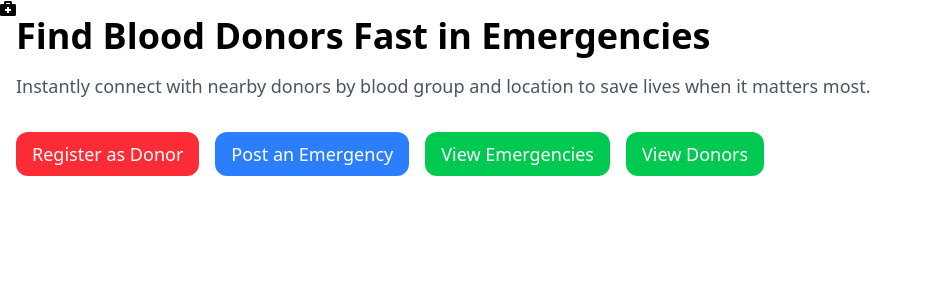
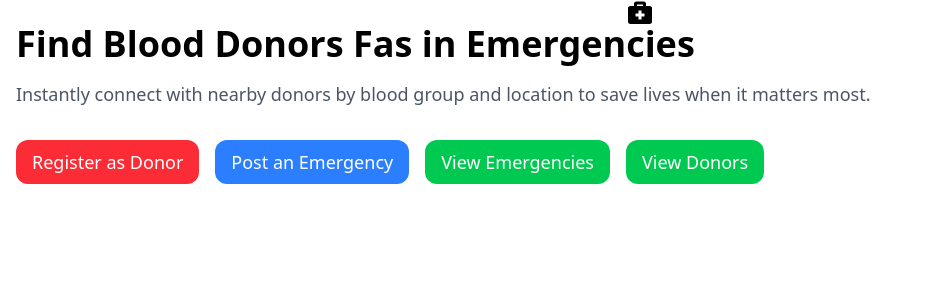
Before and after one commit to MuftiBinHabib/BloodDonor, a React (Vite) app: page / in a window 1280 px wide. Shown: the top 300 px of the page, without its empty margins (0-933 px from the left). Built offline with nearby package versions, Linux system fonts and the light colour scheme.

Commit message:
edited styling

```diff
--- a/src/components/Banner.jsx
+++ b/src/components/Banner.jsx
@@ -5,7 +5,7 @@ const Banner = () => {
   return (
     <div className="container mx-auto px-4">
         <h1 className="text-4xl font-bold mb-4 text-center md:text-left">
-          Find Blood Donors Fast in Emergencies
+          Find Blood Donors Fas in Emergencies
         </h1>
         <p className="text-lg mb-8 text-gray-600 text-center md:text-left">
           Instantly connect with nearby donors by blood group and location to save lives when it matters most.
--- a/src/components/Header.jsx
+++ b/src/components/Header.jsx
@@ -8,7 +8,7 @@ const Header = () => {
     <div className="container">
 
       <section className='flex justify-between'>
-        <h2><Link to="/"><FaBriefcaseMedical /></Link></h2>
+        <h2 className='mx-auto text-2xl'><Link to="/"><FaBriefcaseMedical /></Link></h2>
 
 
 
```
